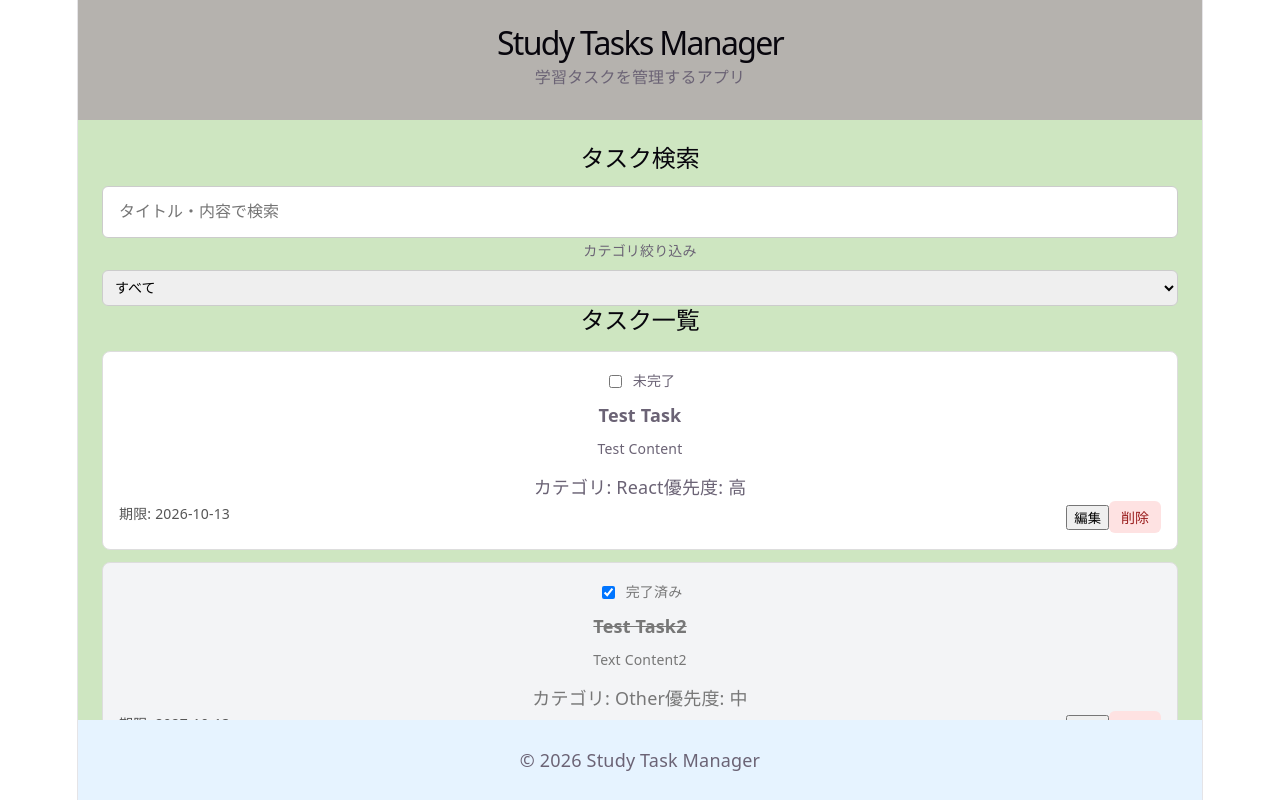
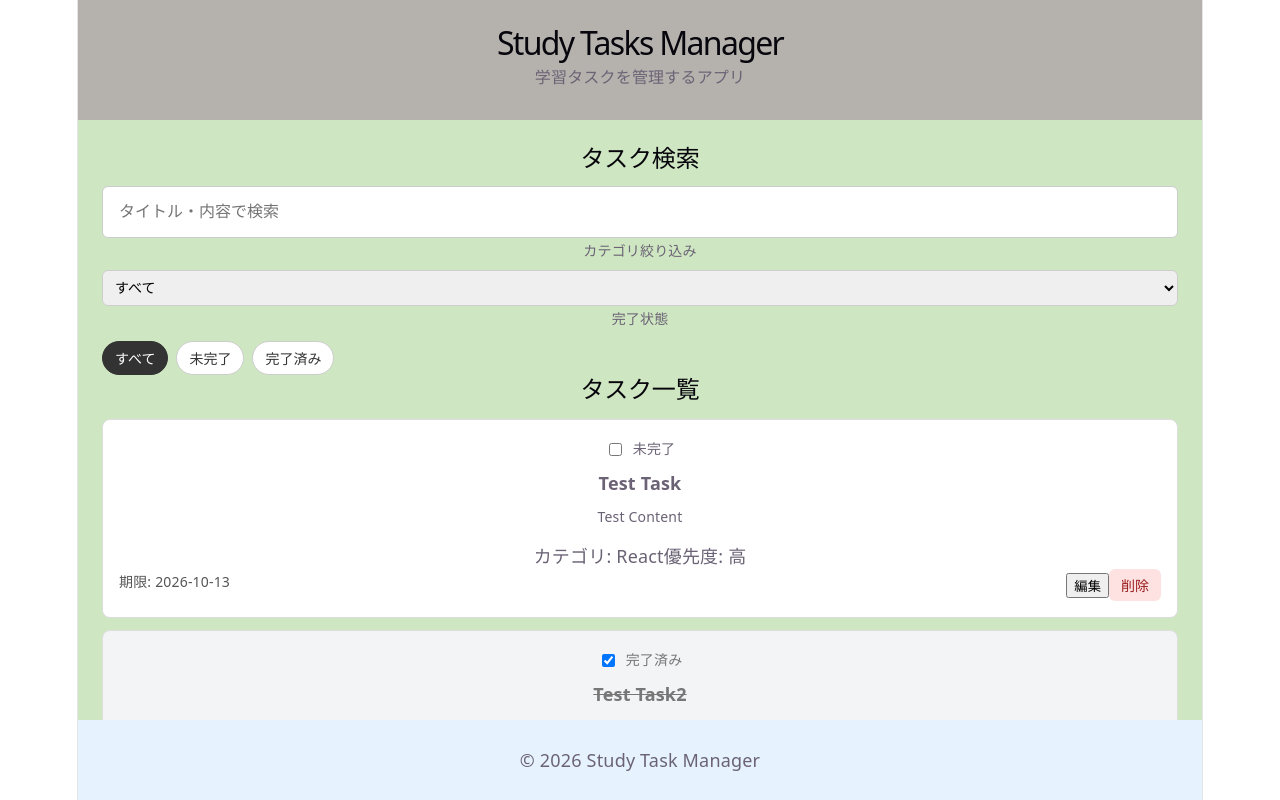
Before and after one commit to numata-rin/study-task-manager, a React (Vite) app: page / in a window 1280 px wide. Built offline with nearby package versions, Linux system fonts and the light colour scheme.

Commit message:
feat: make filter-by-completion

```diff
--- a/src/components/layouts/MainContent/MainContent.tsx
+++ b/src/components/layouts/MainContent/MainContent.tsx
@@ -6,6 +6,7 @@ import TaskList from "../../tasks/TaskList/TaskList";
 import TaskForm from "../../tasks/TaskForm/TaskForm";
 import TaskSearch from "../../tasks/TaskSearch/TaskSearch";
 import TaskCategoryFilter from "../../tasks/TaskCategoryFilter/TaskCategoryFilter";
+import { TaskCompletionFilter, type CompletionFilterValue } from "../../tasks/TaskCompletionFilter/TaskCompletionFilter";
 
 type CategoryFilterValue = TaskCategory | "all";
 
@@ -39,6 +40,7 @@ const MainContent = ({
  }: MainContentProps) => {
   const [searchKeyword, setSearchKeyword] = useState("");
   const [selectedCategory, setSelectedCategory] = useState<CategoryFilterValue>("all");
+  const [completionFilter, setCompletionFilter] = useState<CompletionFilterValue>("all");
 
   // trim()で前後の空白を削除、toLowerCase()で大文字小文字を区別しないように小文字化
   const normalizedKeyword = searchKeyword.trim().toLowerCase();
@@ -52,7 +54,12 @@ const MainContent = ({
       const matchesCategory =
         selectedCategory === "all" || task.category === selectedCategory;
 
-      return matchesKeyword && matchesCategory;
+      const matchesCompletion =
+        completionFilter === "all" ||
+        (completionFilter === "completed" && task.completed) ||
+        (completionFilter === "incomplete" && !task.completed);
+
+      return matchesKeyword && matchesCategory && matchesCompletion;
   });
 
   return (
@@ -68,11 +75,16 @@ const MainContent = ({
         onChangeCategory={setSelectedCategory}
       />
 
+      <TaskCompletionFilter
+        completionFilter={completionFilter}
+        onChangeCompletionFilter={setCompletionFilter}
+      />
+
       <TaskList
-      tasks={filteredTasks}
-      onToggleTaskCompletion={onToggleTaskCompletion}
-      onDeleteTask={onDeleteTask}
-      onEditTask={onEditTask}
+        tasks={filteredTasks}
+        onToggleTaskCompletion={onToggleTaskCompletion}
+        onDeleteTask={onDeleteTask}
+        onEditTask={onEditTask}
       />
 
       <TaskForm onAddTask={onAddTask}/>
--- /dev/null
+++ b/src/components/tasks/TaskCompletionFilter/TaskCompletionFilter.css
@@ -0,0 +1,37 @@
+.task-completion-filter {
+  display: flex;
+  flex-direction: column;
+  gap: 8px;
+}
+
+.task-completion-filter__label {
+  margin: 0;
+  font-size: 14px;
+  font-weight: bold;
+}
+
+.task-completion-filter__buttons {
+  display: flex;
+  gap: 8px;
+  flex-wrap: wrap;
+}
+
+.task-completion-filter__button {
+  padding: 6px 12px;
+  border: 1px solid #ccc;
+  border-radius: 999px;
+  background-color: #ffffff;
+  color: #333;
+  cursor: pointer;
+  font-size: 14px;
+}
+
+.task-completion-filter__button:hover {
+  opacity: 0.8;
+}
+
+.task-completion-filter__button--active {
+  background-color: #333;
+  color: #ffffff;
+  border-color: #333;
+}
--- /dev/null
+++ b/src/components/tasks/TaskCompletionFilter/TaskCompletionFilter.tsx
@@ -0,0 +1,47 @@
+import "./TaskCompletionFilter.css";
+
+export type CompletionFilterValue = "all" | "incomplete" | "completed";
+
+type TaskCompletionFilterProps = {
+  completionFilter: CompletionFilterValue;
+  onChangeCompletionFilter: (filter: CompletionFilterValue) => void;
+};
+
+const filters: {
+  value: CompletionFilterValue;
+  label: string;
+}[] = [
+  { value: "all", label: "すべて" },
+  { value: "incomplete", label: "未完了"},
+  { value: "completed", label: "完了済み"},
+];
+
+export const TaskCompletionFilter = ({
+  completionFilter,
+  onChangeCompletionFilter,
+}: TaskCompletionFilterProps) => {
+  return(
+    <div className="task-completion-filter">
+      <p className="task-completion-filter__label">完了状態</p>
+
+      <div className="task-completion-filter__buttons">
+        {filters.map((filter) => (
+          <button
+            key={filter.value}
+            type="button"
+            className={`task-completion-filter__button ${
+              completionFilter === filter.value
+              ? "task-completion-filter__button--active"
+              : ""
+            }`}
+            onClick={() => onChangeCompletionFilter(filter.value)}
+          >
+            {filter.label}
+          </button>
+        ))}
+      </div>
+    </div>
+  )
+}
+
+export default TaskCompletionFilter;
```
